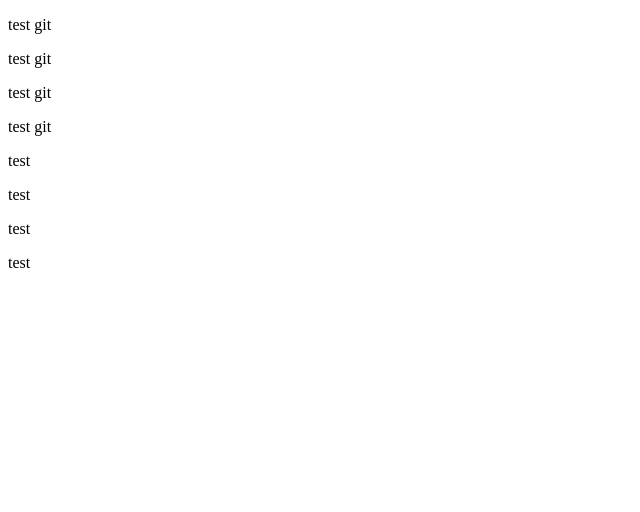
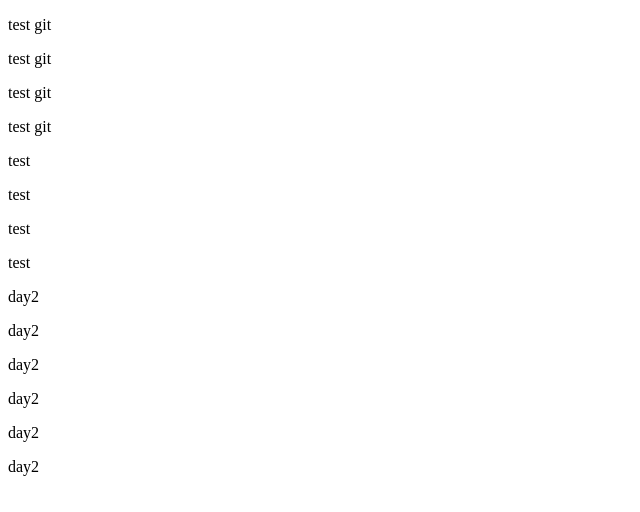
Before and after one commit to denis-dashkevich-idf/test-git, a plain HTML site: page index.html in a window 1280 px wide. Shown: the whole page, without its empty margins (0-640 px from the left). Drawn offline with Linux system fonts and the light colour scheme.

Commit message:
second commit

```diff
--- a/index.html
+++ b/index.html
@@ -17,5 +17,12 @@
   <p>test</p>
   <p>test</p>
 
+  <p>day2</p>
+  <p>day2</p>
+  <p>day2</p>
+  <p>day2</p>
+  <p>day2</p>
+  <p>day2</p>
+
 </body>
 </html>
```
